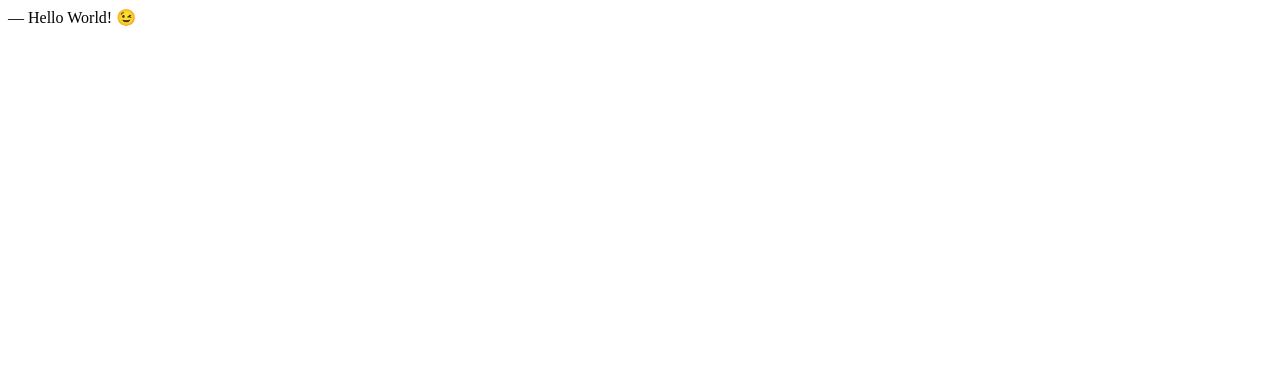
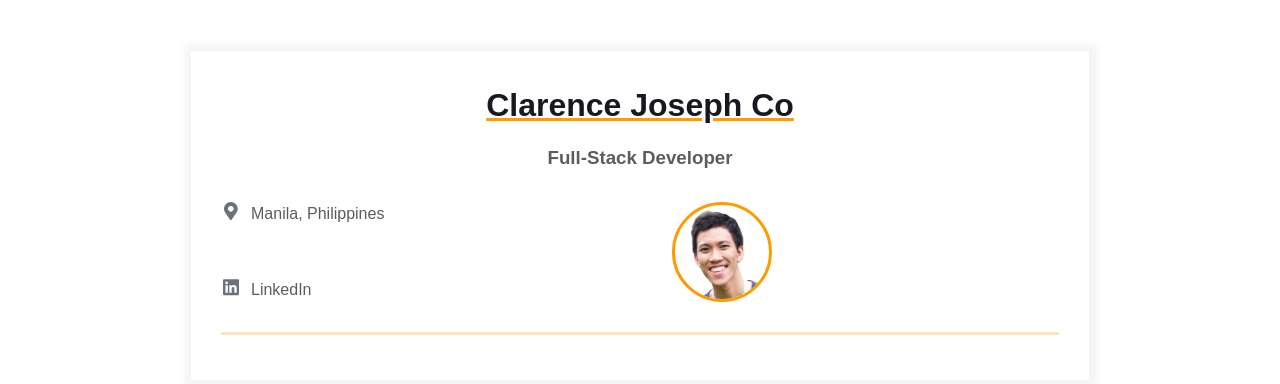
Before and after one commit to cjuc05/homepage, a plain HTML site: page index.html in a window 1280 px wide. Drawn offline with Linux system fonts and the light colour scheme.

Commit message:
Added basic info and removed dummy text

```diff
--- a/index.html
+++ b/index.html
@@ -3,8 +3,60 @@
   <head>
     <meta charset="UTF-8" />
     <title>Résumé</title>
+    <link rel="stylesheet" href="styles.css" />
+    <meta name="viewport" content="width=device-width, initial-scale=1" />
   </head>
   <body>
-    ― Hello World! &#x1F609;
+    <main>
+        <div class="resume">
+          <div class="container">
+            <div class="resume__block">
+              <h1 class="contact-info__header">Clarence Joseph Co</h1>
+              <h3 class="contact-info__sub-header">Full-Stack Developer</h3>
+
+              <div class="contact_info_container fh">
+                <div class="contact-info__block">
+                    <a href="" rel="author" class="contact-info__item">
+                        <div class="contact-info__item-icon-wrapper">
+                          <svg class="contact-info__item-icon" xmlns="http://www.w3.org/2000/svg" viewBox="0 0 384 512">
+                            <path
+                              d="M172.268 501.67C26.97 291.031 0 269.413 0 192 0 85.961 85.961 0
+                              192 0s192 85.961 192 192c0 77.413-26.97 99.031-172.268 309.67-9.535
+                              13.774-29.93 13.773-39.464 0zM192 272c44.183 0 80-35.817
+                              80-80s-35.817-80-80-80-80 35.817-80 80 35.817 80 80 80z"
+                            ></path>
+                          </svg>
+                        </div>
+                        <span>Manila, Philippines</span>
+                      </a>
+                      <a href="https://www.linkedin.com/in/clarence-co-555885137/" rel="author" class="contact-info__item">
+                        <div class="contact-info__item-icon-wrapper">
+                          <svg class="contact-info__item-icon" xmlns="http://www.w3.org/2000/svg" viewBox="0 0 448 512">
+                            <path
+                              d="M416 32H31.9C14.3 32 0 46.5 0 64.3v383.4C0 465.5 14.3 480 31.9
+                              480H416c17.6 0 32-14.5 32-32.3V64.3c0-17.8-14.4-32.3-32-32.3zM135.4
+                              416H69V202.2h66.5V416zm-33.2-243c-21.3 0-38.5-17.3-38.5-38.5S80.9
+                              96 102.2 96c21.2 0 38.5 17.3 38.5 38.5 0 21.3-17.2 38.5-38.5
+                              38.5zm282.1 243h-66.4V312c0-24.8-.5-56.7-34.5-56.7-34.6 0-39.9
+                              27-39.9 54.9V416h-66.4V202.2h63.7v29.2h.9c8.9-16.8 30.6-34.5
+                              62.9-34.5 67.2 0 79.7 44.3 79.7 101.9V416z"
+                            ></path>
+                          </svg>
+                        </div>
+                        <span>LinkedIn</span>
+                      </a>
+                </div>
+
+                <div class="contact-info__block contact-info__block--center">
+                  <img class="contact-info__avatar" src="assets/casual_clear.png" alt="Avatar" />
+                </div>
+
+                <div class="contact-info__block"></div>
+              </div>
+            </div>
+          </div>
+        </div>
+      </main>
+
   </body>
 </html>
```
Also changed, not shown: assets/casual_clear.png (added).
